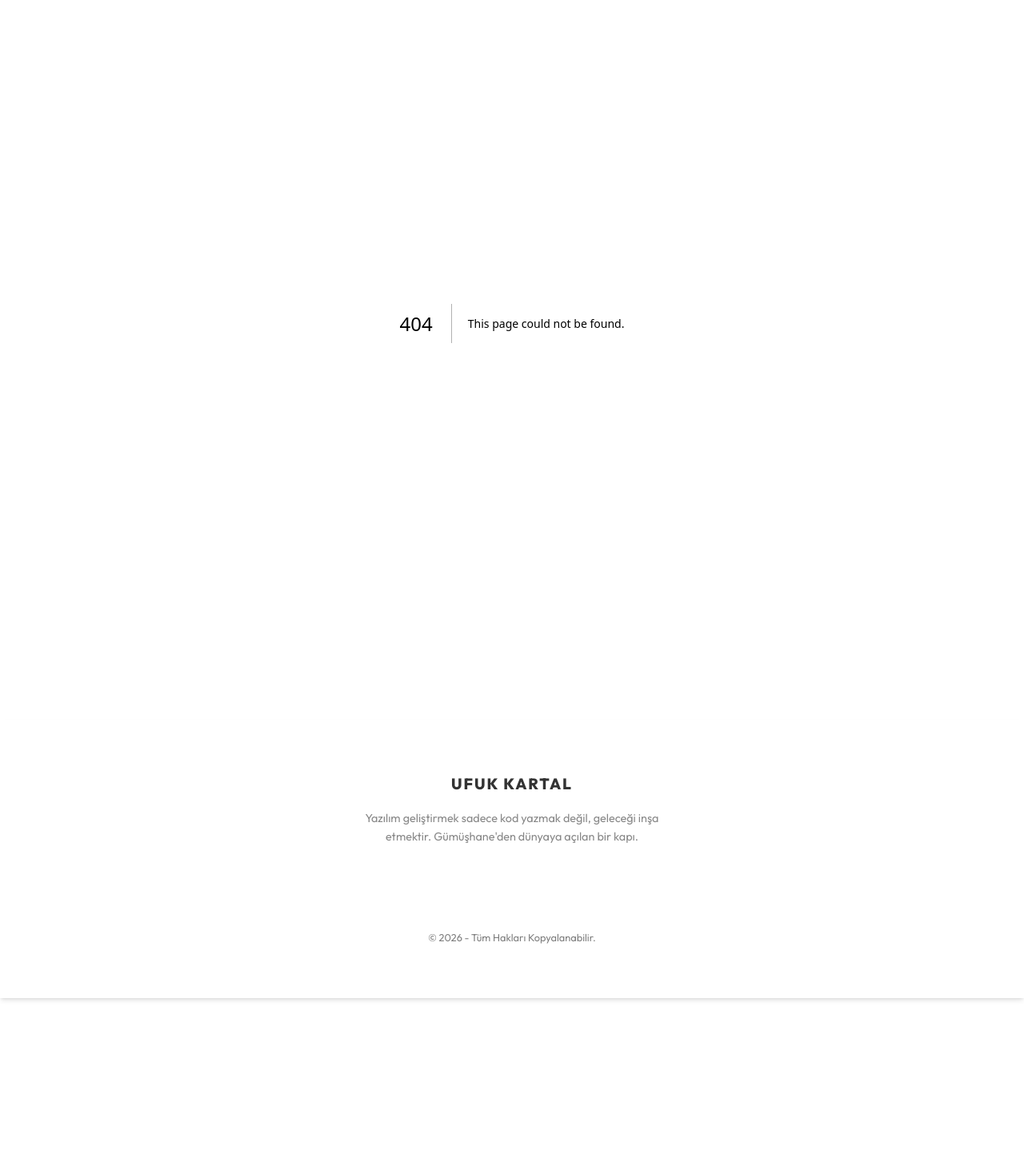
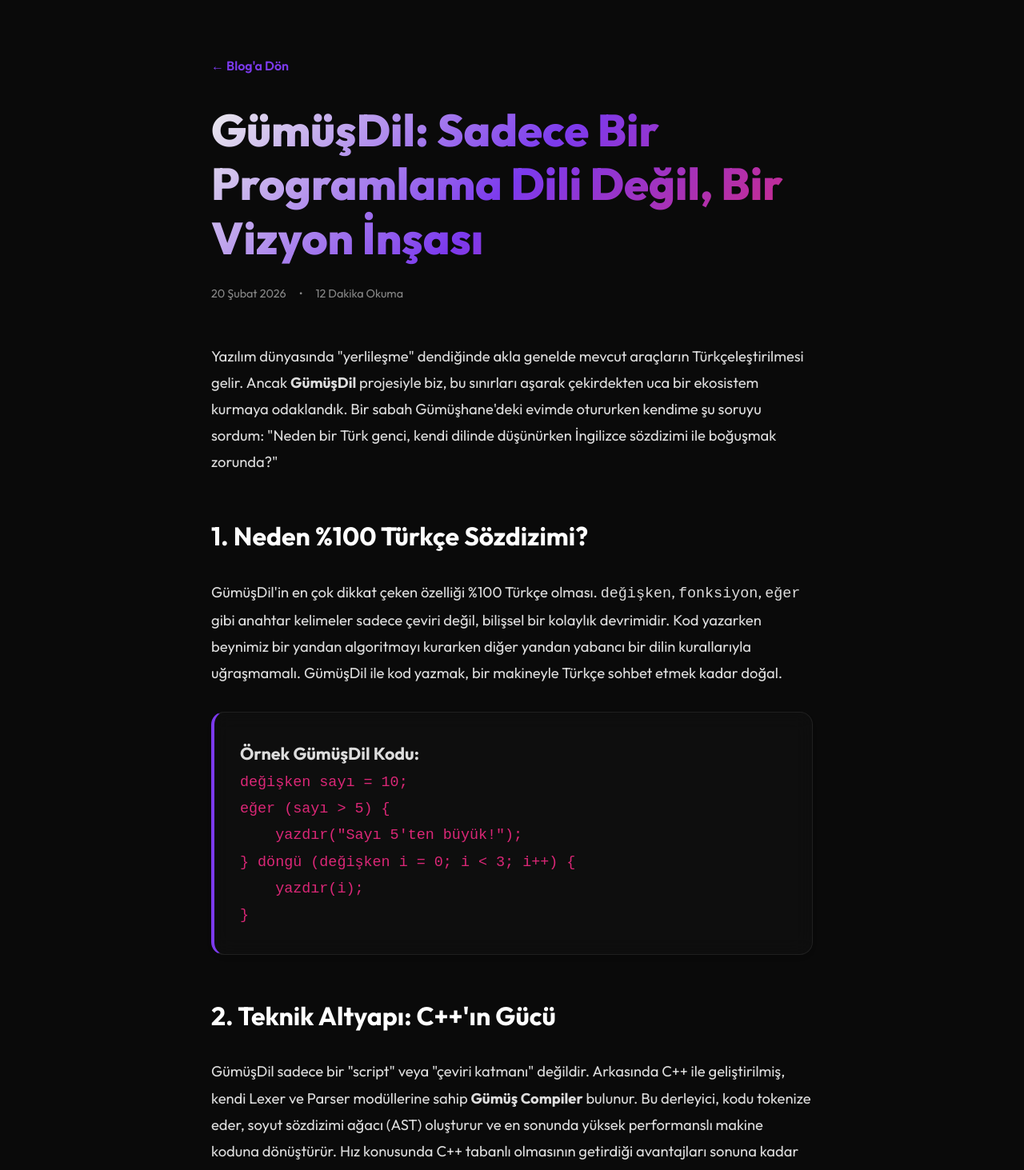
Before and after one commit to ufukkartaldev-tech/Kartal-Nexus, a Next.js app: page /blog/gumusdil-insa-sureci in a window 1280 px wide. Before the commit this address had no page. Shown: the part 100-1563 px from the top of the page at 80% size. Before the commit the page ends 1348 px from the top, so only its background shows below. Built offline with nearby package versions, Linux system fonts and the light colour scheme.

Commit message:
feat: add long-form blog post for GümüşDil and fix blog links

```diff
--- a/src/pages/blog.js
+++ b/src/pages/blog.js
@@ -48,7 +48,7 @@ export default function Blog() {
                             <p style={{ color: '#aaa', lineHeight: '1.8', marginBottom: '1.5rem' }}>
                                 {post.excerpt}
                             </p>
-                            <Link href={`#`} style={{ fontWeight: 600, color: 'var(--secondary)', display: 'inline-flex', alignItems: 'center', gap: '0.5rem' }}>
+                            <Link href={`/blog/${post.slug}`} style={{ fontWeight: 600, color: 'var(--secondary)', display: 'inline-flex', alignItems: 'center', gap: '0.5rem' }}>
                                 Devamını Oku &rarr;
                             </Link>
                         </article>
--- /dev/null
+++ b/src/pages/blog/gumusdil-insa-sureci.js
@@ -0,0 +1,89 @@
+import Head from 'next/head';
+import Link from 'next/link';
+import { motion } from 'framer-motion';
+
+export default function GumusDilPost() {
+    return (
+        <>
+            <Head>
+                <title>GümüşDil: Yerli Bir Yazılım Ekosistemi İnşası | Ufuk Kartal</title>
+            </Head>
+            <article style={{ maxWidth: '800px', margin: '0 auto', padding: '4rem 1.5rem', lineHeight: '1.8' }}>
+                <Link href="/blog" style={{ color: 'var(--primary)', fontWeight: 600, display: 'inline-flex', alignItems: 'center', gap: '0.5rem', marginBottom: '2rem' }}>
+                    &larr; Blog'a Dön
+                </Link>
+
+                <motion.div
+                    initial={{ opacity: 0, y: 20 }}
+                    animate={{ opacity: 1, y: 0 }}
+                    transition={{ duration: 0.6 }}
+                >
+                    <h1 className="gradient-text" style={{ fontSize: '3.5rem', fontWeight: 800, lineHeight: 1.2, marginBottom: '1.5rem' }}>
+                        GümüşDil: Sadece Bir Programlama Dili Değil, Bir Vizyon İnşası
+                    </h1>
+
+                    <div style={{ display: 'flex', gap: '1rem', color: '#888', marginBottom: '3rem', fontSize: '0.9rem' }}>
+                        <span>20 Şubat 2026</span>
+                        <span>•</span>
+                        <span>12 Dakika Okuma</span>
+                    </div>
+
+                    <div className="blog-content" style={{ fontSize: '1.15rem', color: '#ddd' }}>
+                        <p style={{ marginBottom: '1.5rem' }}>
+                            Yazılım dünyasında "yerlileşme" dendiğinde akla genelde mevcut araçların Türkçeleştirilmesi gelir. Ancak <strong>GümüşDil</strong> projesiyle biz, bu sınırları aşarak çekirdekten uca bir ekosistem kurmaya odaklandık. Bir sabah Gümüşhane'deki evimde otururken kendime şu soruyu sordum: "Neden bir Türk genci, kendi dilinde düşünürken İngilizce sözdizimi ile boğuşmak zorunda?"
+                        </p>
+
+                        <h2 style={{ color: '#fff', fontSize: '2rem', marginTop: '3rem', marginBottom: '1.5rem' }}>1. Neden %100 Türkçe Sözdizimi?</h2>
+                        <p style={{ marginBottom: '1.5rem' }}>
+                            GümüşDil'in en çok dikkat çeken özelliği %100 Türkçe olması. <code>değişken</code>, <code>fonksiyon</code>, <code>eğer</code> gibi anahtar kelimeler sadece çeviri değil, bilişsel bir kolaylık devrimidir. Kod yazarken beynimiz bir yandan algoritmayı kurarken diğer yandan yabancı bir dilin kurallarıyla uğraşmamalı. GümüşDil ile kod yazmak, bir makineyle Türkçe sohbet etmek kadar doğal.
+                        </p>
+
+                        <div className="glass" style={{ padding: '2rem', borderRadius: '16px', margin: '2rem 0', background: 'rgba(255,255,255,0.02)', borderLeft: '4px solid var(--primary)' }}>
+                            <h3 style={{ marginTop: 0 }}>Örnek GümüşDil Kodu:</h3>
+                            <pre style={{ margin: 0, color: 'var(--secondary)', overflowX: 'auto' }}>
+                                {`değişken sayı = 10;
+eğer (sayı > 5) {
+    yazdır("Sayı 5'ten büyük!");
+} döngü (değişken i = 0; i < 3; i++) {
+    yazdır(i);
+}`}
+                            </pre>
+                        </div>
+
+                        <h2 style={{ color: '#fff', fontSize: '2rem', marginTop: '3rem', marginBottom: '1.5rem' }}>2. Teknik Altyapı: C++'ın Gücü</h2>
+                        <p style={{ marginBottom: '1.5rem' }}>
+                            GümüşDil sadece bir "script" veya "çeviri katmanı" değildir. Arkasında C++ ile geliştirilmiş, kendi Lexer ve Parser modüllerine sahip <strong>Gümüş Compiler</strong> bulunur. Bu derleyici, kodu tokenize eder, soyut sözdizimi ağacı (AST) oluşturur ve en sonunda yüksek performanslı makine koduna dönüştürür. Hız konusunda C++ tabanlı olmasının getirdiği avantajları sonuna kadar kullanıyoruz.
+                        </p>
+
+                        <h2 style={{ color: '#fff', fontSize: '2rem', marginTop: '3rem', marginBottom: '1.5rem' }}>3. Pardus Entegrasyonu ve Ekosistem</h2>
+                        <p style={{ marginBottom: '1.5rem' }}>
+                            Projemizin "Başmühendis Yazılım Ekosistemi" olarak adlandırılmasının sebebi, sadece bir dilden ibaret olmamasıdır. Milli işletim sistemimiz <strong>Pardus</strong> ile çekirdek seviyesinde konuşabilen kütüphaneler geliştirdik:
+                        </p>
+                        <ul style={{ marginBottom: '2rem', paddingLeft: '1.5rem' }}>
+                            <li><strong>pardus_sistem.tr:</strong> Sistem servislerini yönetme ve paket yönetimi.</li>
+                            <li><strong>veribilimi.tr:</strong> Yerli veri setlerini kolayca işleyebilme.</li>
+                            <li><strong>robotik.tr:</strong> GPIO ve donanım kontrolünü ana dilde yapabilme.</li>
+                        </ul>
+
+                        <h2 style={{ color: '#fff', fontSize: '2rem', marginTop: '3rem', marginBottom: '1.5rem' }}>4. Gümüşİde: Geleceğin Editörü</h2>
+                        <p style={{ marginBottom: '1.5rem' }}>
+                            Gümüşİde, Glassmorphism tasarımıyla modern bir arayüz sunarken, <strong>GümüşHafıza</strong> özelliğiyle RAM'deki verileri canlı olarak görselleştiriyor. Bu, özellikle programlama öğrenen gençler için "pointer" veya "bellek yönetimi" gibi soyut kavramları somutlaştırıyor. Ayrıca içindeki <strong>Gümüş Zeka</strong> asistanı, hataları sadece bulmakla kalmıyor, nedenini Türkçe bir şekilde hikayeleştirerek anlatıyor.
+                        </p>
+
+                        <h2 style={{ color: '#fff', fontSize: '2rem', marginTop: '3rem', marginBottom: '1.5rem' }}>Sonuç: Diplomadan Öte Bir Mücadele</h2>
+                        <p style={{ marginBottom: '1.5rem' }}>
+                            Bu projenin arkasında "tek başına bir ordu" gibi çalışan, düşük not ortalamasını bir engel değil, bir yakıt olarak kullanan bir azim var. GümüşDil, Türkiye'nin teknoloji hamlesinde (TEKNOFEST ruhuyla) gençlerin neler başarabileceğinin kanlı canlı kanıtıdır. Biz sadece kod yazmıyoruz; biz dilimizle, kültürümüzle ve azmimizle bir gelecek inşa ediyoruz.
+                        </p>
+
+                        <div style={{ marginTop: '4rem', padding: '2rem', borderTop: '1px solid var(--glass-border)', textAlign: 'center' }}>
+                            <p style={{ fontSize: '0.9rem', color: '#666' }}>Bu yazı Ufuk Kartal tarafından kaleme alınmıştır.</p>
+                            <Link href="/blog" className="btn-secondary" style={{ marginTop: '1rem', display: 'inline-block' }}>
+                                Diğer Yazılara Göz At
+                            </Link>
+                        </div>
+                    </div>
+                </motion.div>
+            </article>
+        </>
+    );
+}
```
